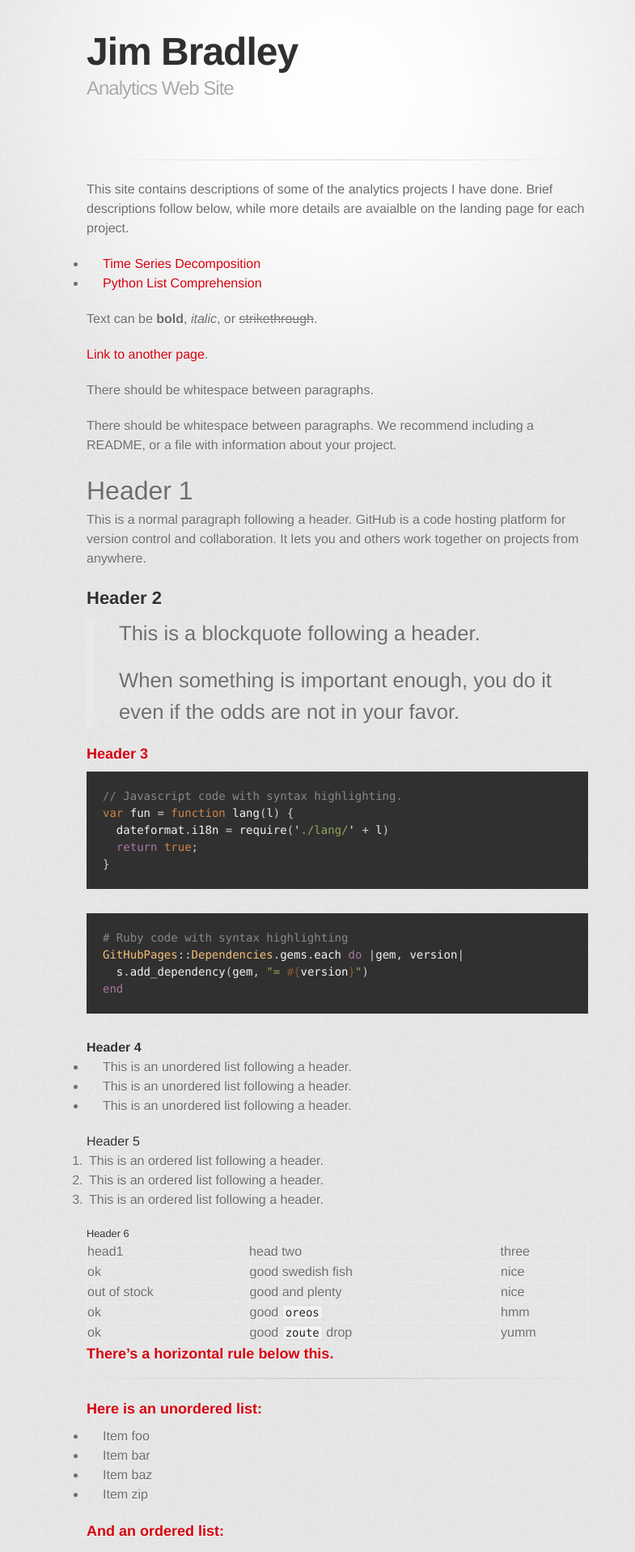
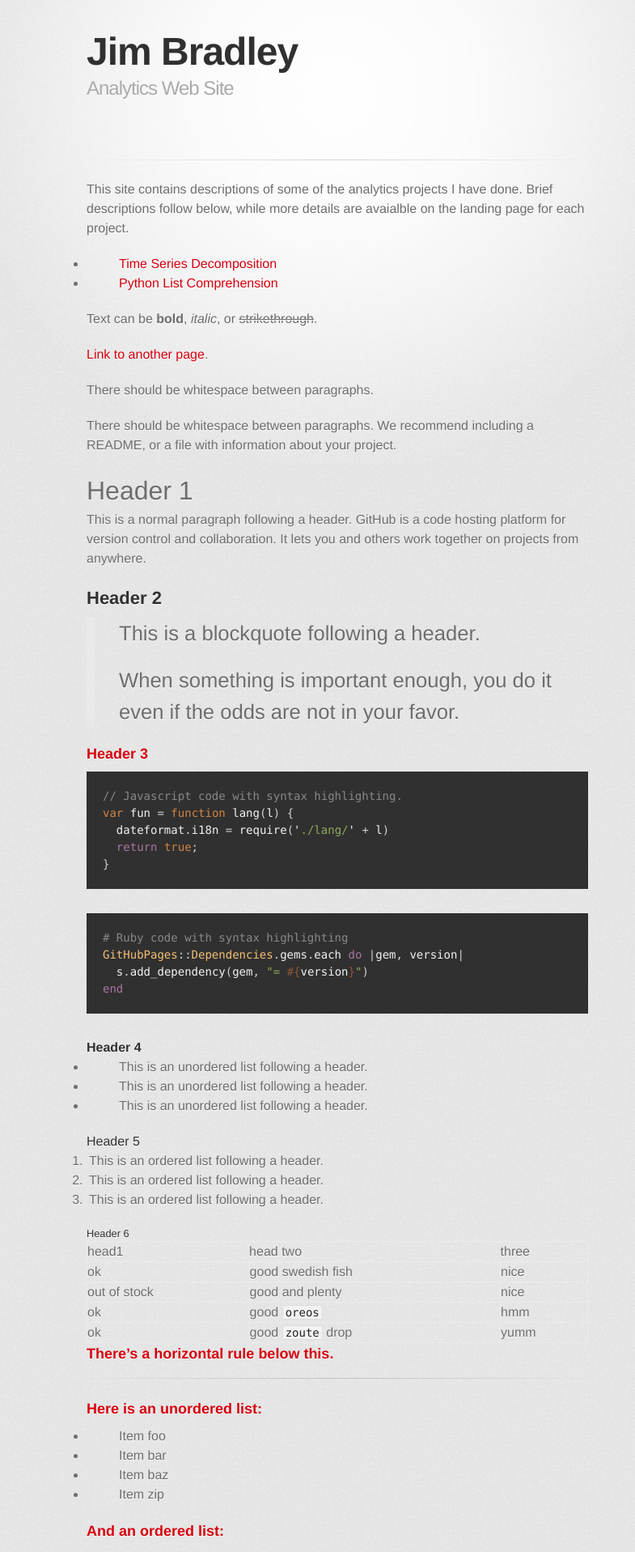
Before and after one commit to jrb28/jrb28.github.io, a Jekyll site: the page built from index.md, in a window 1280 px wide. Shown: the top 1917 px of the page at 81% size, without its empty margins (223-1008 px from the left). Built offline with Jekyll 4.4.1, drawn with Linux system fonts in a browser that asks for light colours; some web fonts are replaced.

Commit message:
Update jekyll-theme-tactile.scss

```diff
--- a/_sass/jekyll-theme-tactile.scss
+++ b/_sass/jekyll-theme-tactile.scss
@@ -300,7 +300,7 @@ blockquote {
 ul li {
   list-style-position: inside;
   list-style: disc;
-  padding-left: 20px;
+  padding-left: 40px;
 }
 
 ol li {
```
